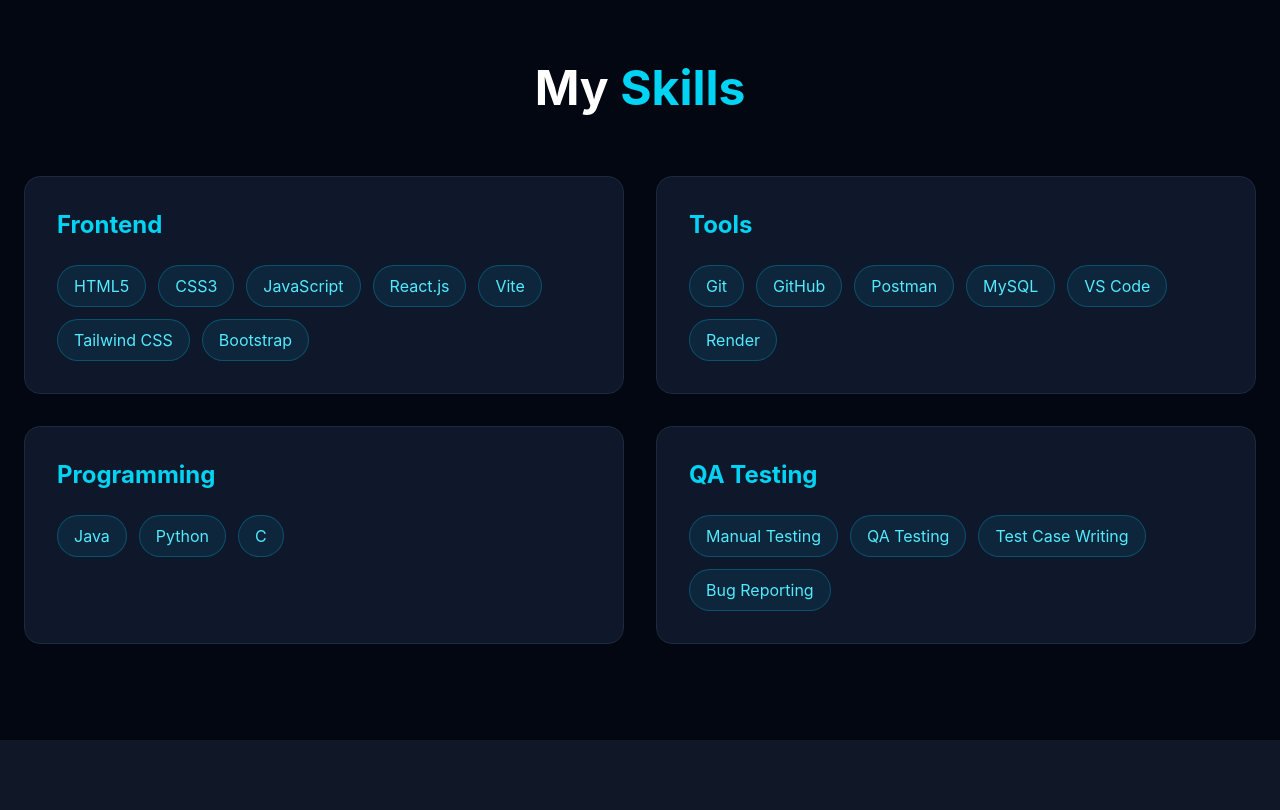
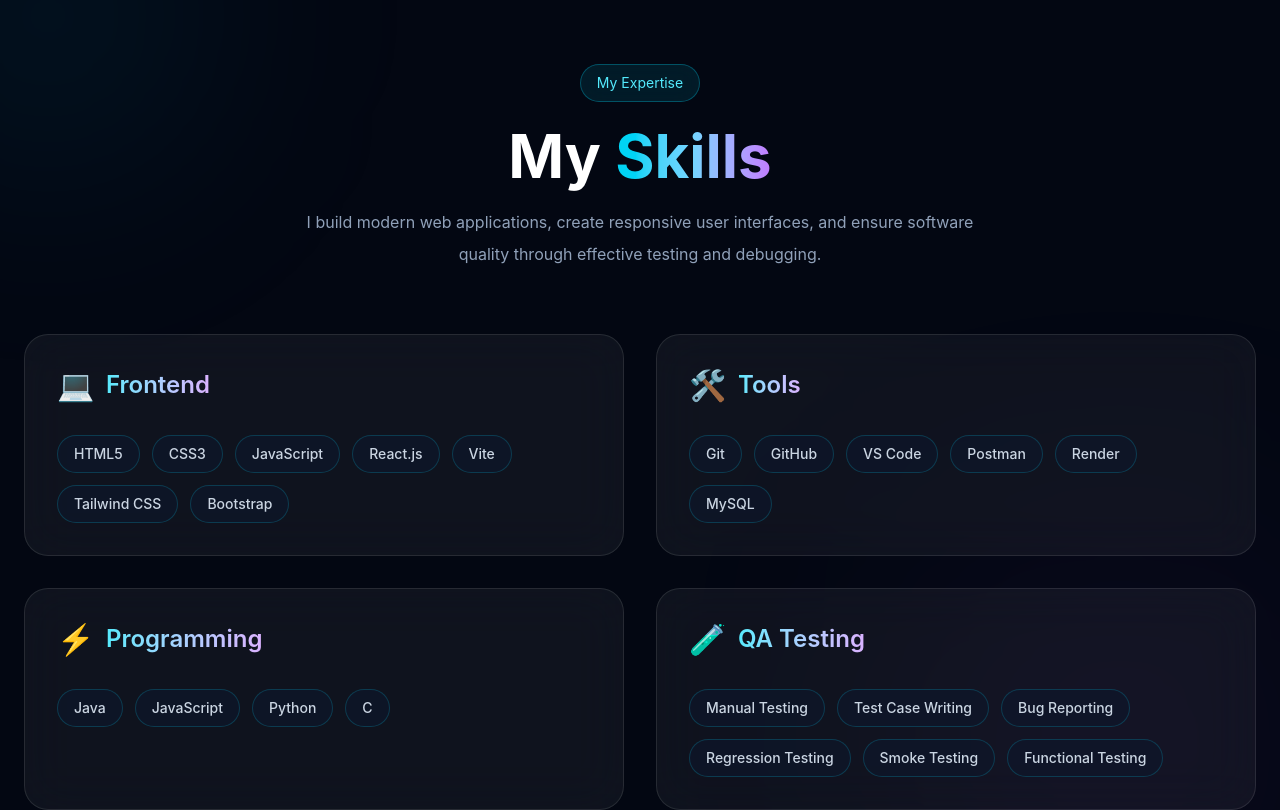
Before and after one commit to Rathore95688/portfolio-website, a React (Vite) app: page / in a window 1280 px wide. Shown: the part 2160-2970 px from the top of the page. Built offline with nearby package versions, Linux system fonts and the light colour scheme.

Commit message:
skills sec change

```diff
--- a/src/components/Skills.jsx
+++ b/src/components/Skills.jsx
@@ -3,6 +3,7 @@
 const skillCategories = [
   {
     title: "Frontend",
+    emoji: "💻",
     skills: [
       "HTML5",
       "CSS3",
@@ -15,78 +16,161 @@
   },
   {
     title: "Tools",
+    emoji: "🛠️",
     skills: [
       "Git",
       "GitHub",
+      "VS Code",
       "Postman",
+      "Render",
       "MySQL",
-      "VS Code",
-      "Render",
     ],
   },
   {
     title: "Programming",
+    emoji: "⚡",
     skills: [
       "Java",
+      'JavaScript',
       "Python",
       "C",
     ],
   },
   {
     title: "QA Testing",
+    emoji: "🧪",
     skills: [
       "Manual Testing",
-      "QA Testing",
       "Test Case Writing",
       "Bug Reporting",
+      "Regression Testing",
+      "Smoke Testing",
+      "Functional Testing",
     ],
   },
 ];
 
+const containerVariants = {
+  hidden: {},
+  show: {
+    transition: {
+      staggerChildren: 0.15,
+    },
+  },
+};
+
+const cardVariants = {
+  hidden: {
+    opacity: 0,
+    y: 50,
+  },
+  show: {
+    opacity: 1,
+    y: 0,
+    transition: {
+      duration: 0.6,
+    },
+  },
+};
+
 const Skills = () => {
   return (
-    <motion.section
+    <section
       id="skills"
-      className="bg-gray-950 text-white py-24 px-6"
-      initial={{ opacity: 0, y: 60 }}
+      className="relative overflow-hidden py-24 px-6 bg-[#030712] text-white"
+    >
+      {/* Background Glow */}
+      <div className="absolute -top-24 -left-24 h-72 w-72 rounded-full bg-cyan-500/10 blur-[120px]" />
+      <div className="absolute bottom-0 right-0 h-80 w-80 rounded-full bg-purple-500/10 blur-[140px]" />
+
+      <div className="relative max-w-7xl mx-auto">
+
+        {/* Heading */}
+
+        <motion.div
+          initial={{ opacity: 0, y: 40 }}
           whileInView={{ opacity: 1, y: 0 }}
           viewport={{ once: true }}
           transition={{ duration: 0.7 }}
+          className="text-center mb-16"
         >
-      <div className="max-w-7xl mx-auto">
+          <span className="inline-block rounded-full border border-cyan-400/30 bg-cyan-400/10 px-4 py-2 text-sm text-cyan-300 backdrop-blur-md">
+            My Expertise
+          </span>
 
-        <h2 className="text-5xl font-bold text-center mb-16">
-          My <span className="text-cyan-400">Skills</span>
+          <h2 className="mt-6 text-4xl md:text-6xl font-bold">
+            My{" "}
+            <span className="bg-gradient-to-r from-cyan-400 via-sky-300 to-purple-400 bg-clip-text text-transparent">
+              Skills
+            </span>
           </h2>
 
-        <div className="grid md:grid-cols-2 gap-8">
+          <p className="mt-5 max-w-2xl mx-auto text-slate-400 leading-8">
+            I build modern web applications, create responsive user
+            interfaces, and ensure software quality through effective testing
+            and debugging.
+          </p>
+        </motion.div>
 
+        {/* Cards */}
+
+        <motion.div
+          variants={containerVariants}
+          initial="hidden"
+          whileInView="show"
+          viewport={{ once: true }}
+          className="grid gap-8 md:grid-cols-2"
+        >
           {skillCategories.map((category) => (
-            <div
+            <motion.div
               key={category.title}
-              className="bg-slate-900 border border-slate-800 rounded-2xl p-8 hover:border-cyan-400 hover:shadow-lg hover:shadow-cyan-500/20 transition-all duration-300"
+              variants={cardVariants}
+              whileHover={{
+                y: -10,
+                scale: 1.02,
+              }}
+              className="group relative overflow-hidden rounded-3xl border border-white/10 bg-white/5 backdrop-blur-xl p-8 transition-all duration-500 hover:border-cyan-400/40 hover:shadow-[0_0_40px_rgba(34,211,238,0.18)]"
             >
-              <h3 className="text-2xl font-bold text-cyan-400 mb-6">
+              {/* Card Glow */}
+
+              <div className="absolute inset-0 opacity-0 transition duration-500 group-hover:opacity-100 bg-gradient-to-br from-cyan-500/10 via-transparent to-purple-500/10" />
+
+              <div className="relative">
+
+                <h3 className="flex items-center gap-3 text-2xl font-semibold mb-8">
+                  <span className="text-3xl">
+                    {category.emoji}
+                  </span>
+
+                  <span className="bg-gradient-to-r from-cyan-300 to-purple-300 bg-clip-text text-transparent">
                     {category.title}
+                  </span>
                 </h3>
 
                 <div className="flex flex-wrap gap-3">
                   {category.skills.map((skill) => (
-                  <span
+                    <motion.span
                       key={skill}
-                    className="px-4 py-2 rounded-full bg-cyan-500/10 border border-cyan-500/30 text-cyan-300 hover:bg-cyan-500 hover:text-black transition-all duration-300 cursor-default"
+                      whileHover={{
+                        scale: 1.08,
+                      }}
+                      whileTap={{
+                        scale: 0.96,
+                      }}
+                      className="rounded-full border border-cyan-400/20 bg-slate-900/70 px-4 py-2 text-sm font-medium text-slate-300 transition-all duration-300 hover:border-cyan-400 hover:bg-cyan-400 hover:text-black hover:shadow-lg hover:shadow-cyan-400/30 cursor-default"
                     >
                       {skill}
-                  </span>
+                    </motion.span>
                   ))}
-              </div>
-            </div>
-          ))}
-
                 </div>
 
               </div>
-    </motion.section>
+            </motion.div>
+          ))}
+        </motion.div>
+
+      </div>
+    </section>
   );
 };
 
```
Lines whose indentation alone changed are shown as unchanged.
